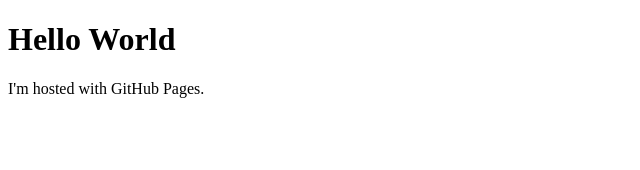
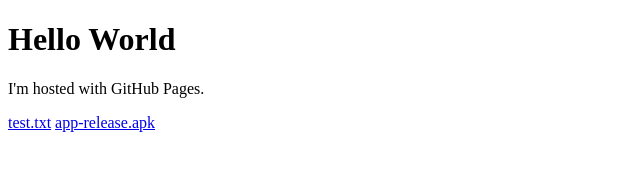
Before and after one commit to minhhx/minhhx.github.io, a plain HTML site: page index.html in a window 1280 px wide. Shown: the whole page, without its empty margins (0-640 px from the left). Drawn offline with Linux system fonts and the light colour scheme.

Commit message:
Update index.html

```diff
--- a/index.html
+++ b/index.html
@@ -3,5 +3,7 @@
 <body>
 <h1>Hello World</h1>
 <p>I'm hosted with GitHub Pages.</p>
+<a href="test.txt">test.txt</a>
+<a href="app-release.apk">app-release.apk</a>
 </body>
 </html>
```
